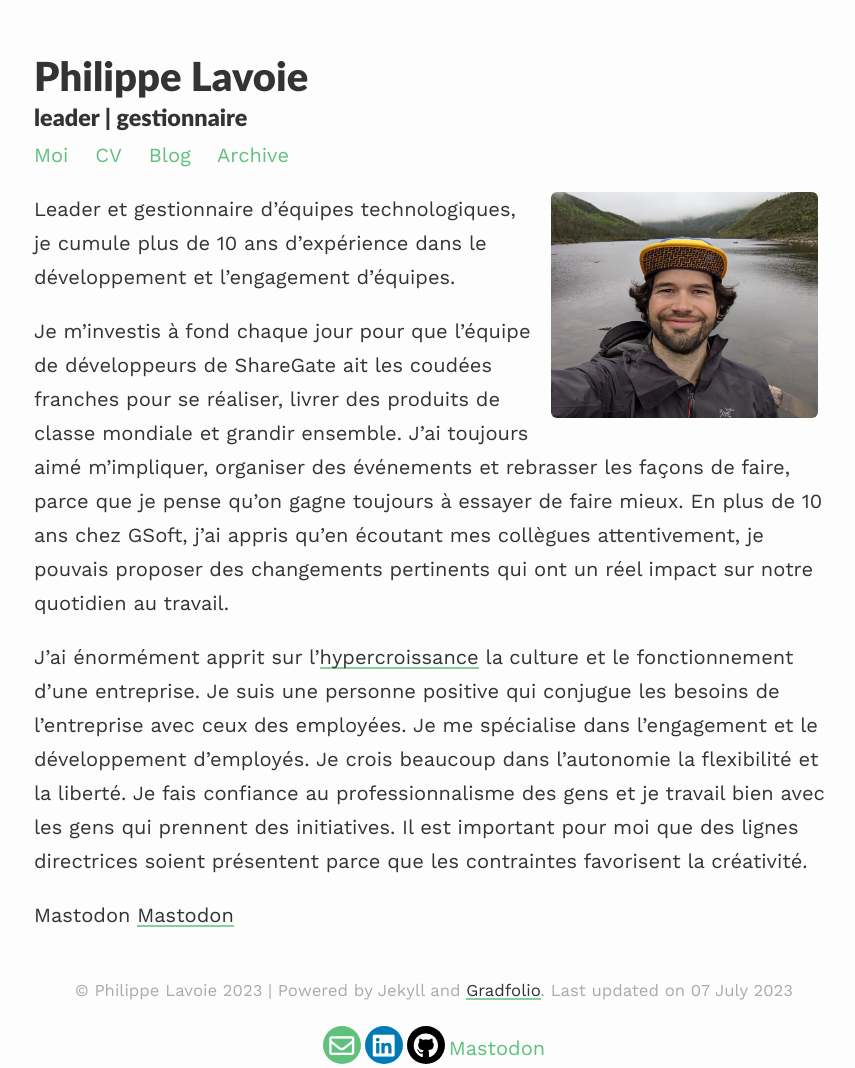
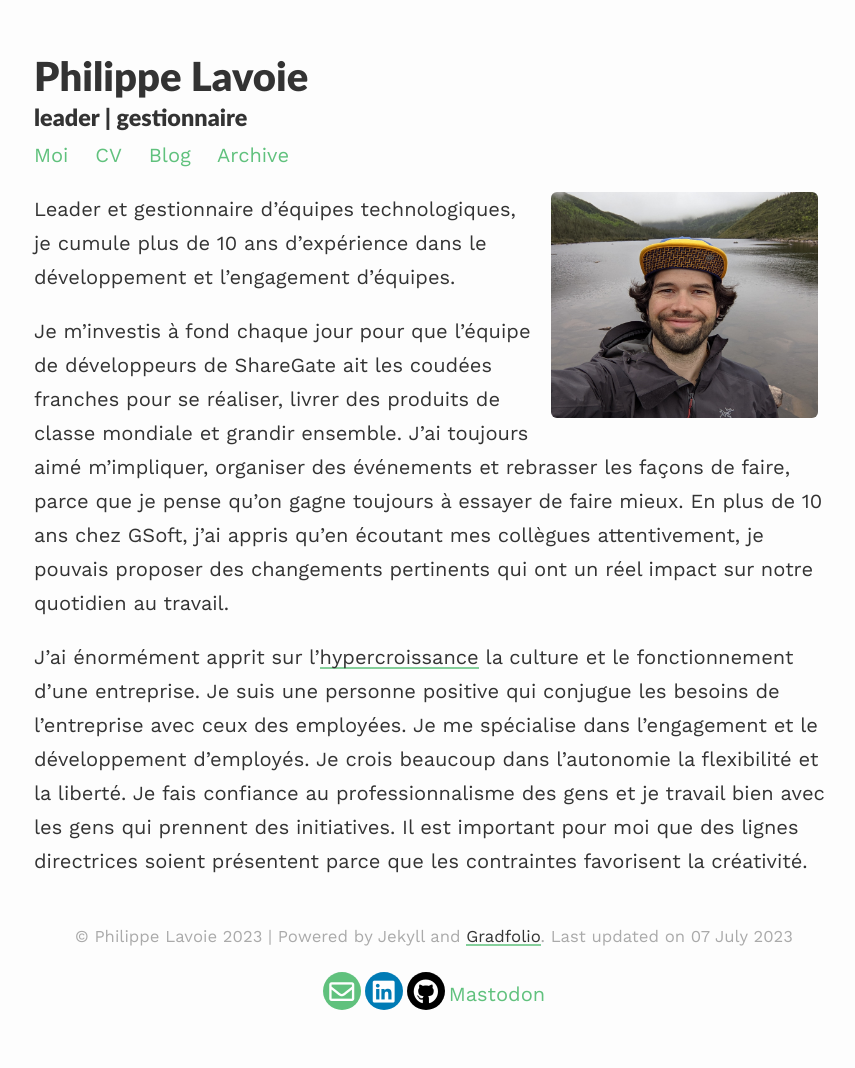
Before and after one commit to drdeteck/Me2, a Jekyll site: the page built from index.md, in a window 1280 px wide. Shown: the whole page, without its empty margins (206-1061 px from the left). Built offline with Jekyll 4.4.1, drawn with Linux system fonts in a browser that asks for light colours; nearby versions of some CDN libraries; after the commit the page ends 1014 px from its top, so only the background shows below that.

Commit message:
Update index.md

```diff
--- a/index.md
+++ b/index.md
@@ -12,5 +12,3 @@ Leader et gestionnaire d'équipes technologiques, je cumule plus de 10 ans d’e
 Je m'investis à fond chaque jour pour que l'équipe de développeurs de ShareGate ait les coudées franches pour se réaliser, livrer des produits de classe mondiale et grandir ensemble. J'ai toujours aimé m'impliquer, organiser des événements et rebrasser les façons de faire, parce que je pense qu'on gagne toujours à essayer de faire mieux. En plus de  10 ans chez GSoft, j'ai appris qu'en écoutant mes collègues attentivement, je pouvais proposer des changements pertinents qui ont un réel impact sur notre quotidien au travail.
 
 J'ai énormément apprit sur l'[hypercroissance](http://cultureincpodcast.com/index.php/2019/12/10/11-culture-et-hypercroissance-philippe-lavoie/){:target="_blank"} la culture et le fonctionnement d'une entreprise. Je suis une personne positive qui conjugue les besoins de l'entreprise avec ceux des employées. Je me spécialise dans l'engagement et le développement d'employés. Je crois beaucoup dans l'autonomie la flexibilité et la liberté. Je fais confiance au professionnalisme des gens et je travail bien avec les gens qui prennent des initiatives. Il est important pour moi que des lignes directrices soient présentent parce que les contraintes favorisent la créativité.
-
-Mastodon <a rel="me" href="https://mastodon.social/@drdeteck">Mastodon</a>
```
